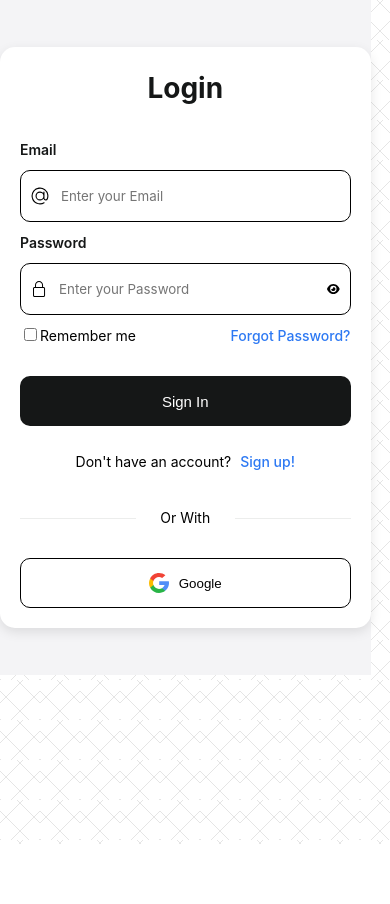
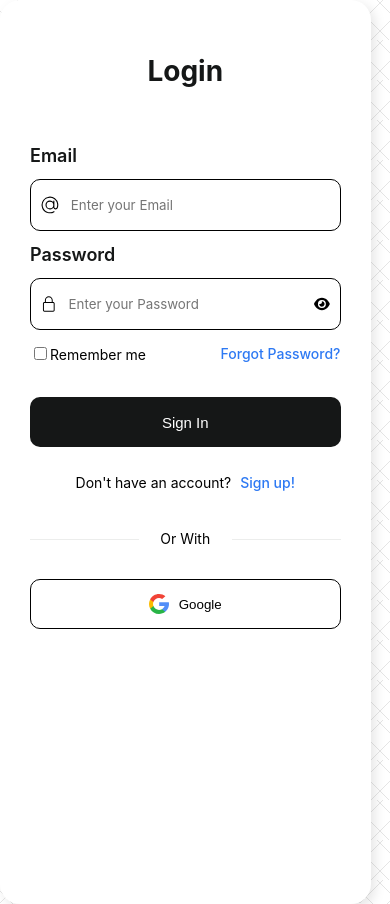
Before and after one commit to ssandeep9o1/Naa_Khaata, a React (Vite) app: page /login in a window 390 px wide. Before the commit the page ends 844 px from the top, so only its background shows below. Built offline with nearby package versions, Linux system fonts and the light colour scheme; no server answers; a web font is replaced by a local one.

Commit message:
improved ui

```diff
--- a/src/pages/Login/LoginPage.css
+++ b/src/pages/Login/LoginPage.css
@@ -3,8 +3,7 @@
   display: flex;
   justify-content: center;
   align-items: center;
-  min-height: 90vh;
-  background-color: #f0f2f5;
+  min-height: 100vh;
 }
 
 .form {
@@ -55,7 +54,7 @@
   width: 100%;
   height: 100%;
   flex-grow: 1;
-  background-color: transparent; /* ✨ THIS IS THE FIX ✨ */
+  background-color: transparent;
 }
 
 .input:focus {
@@ -177,14 +176,24 @@
   margin-top: 5px;
 }
 
-@media (max-width: 500px) {
+
+@media (max-width: 600px) {
   .login-page-container {
     padding: 0px;
-    min-height: 80vh;
-    background-color: #f4f4f6;
+    align-items: flex-start;
+    margin-top: 0px;
   }
+
   .form {
-    padding: 20px;
-    border-radius: 15px;
+    box-shadow: 4px 4px 12px rgba(0,0,0,0.1);
+    padding: 30px 30px;
+    height: 100vh;
+    font-size: 1.125rem;
+  }
+
+  .form-title {
+    font-size: 1.75rem;
+    margin-top: 20px;
+    margin-bottom: 40px;
   }
 }
```
